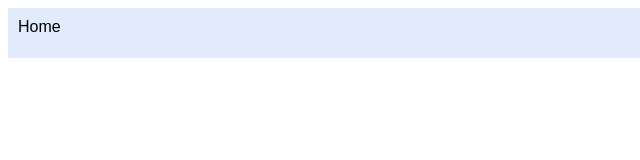
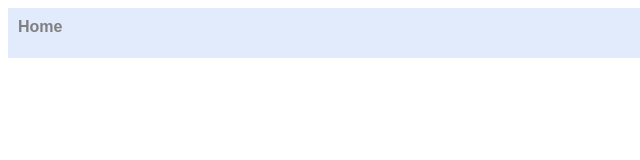
Before and after one commit to njerigathigi/learn_html, a plain HTML site: page navbar2.html in a window 1280 px wide. In both pictures the pointer is over the link "Home". Shown: the full height of the page, 0-640 px from the left. Drawn offline with Linux system fonts and the light colour scheme; a web font is replaced by a local one.

Commit message:
adding link hover settings

```diff
--- a/navbar2.html
+++ b/navbar2.html
@@ -24,6 +24,10 @@
                 color:black;
                 text-decoration: none;
             }
+            .nav a:hover{
+                color:gray;
+                font-weight:bolder;
+            }
             #position{
                 float:right;
             }
@@ -32,7 +36,7 @@
     </head>
     <body>
         <nav class="nav">
-            <a href="#">Home</a>
+              <a href="#">Home</a>
             <div id="position">
                 <a style="padding-right:10px;" href="#">Login</a>
                 <a href="#">About</a>
```
